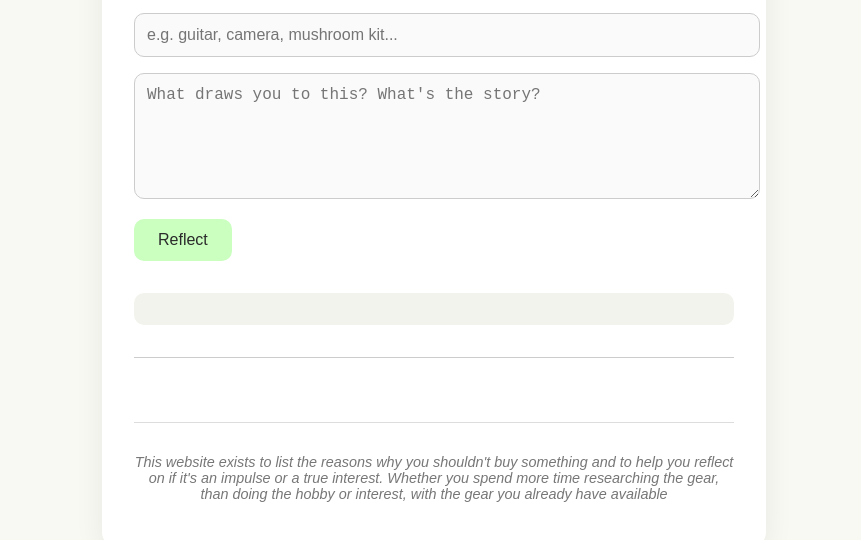
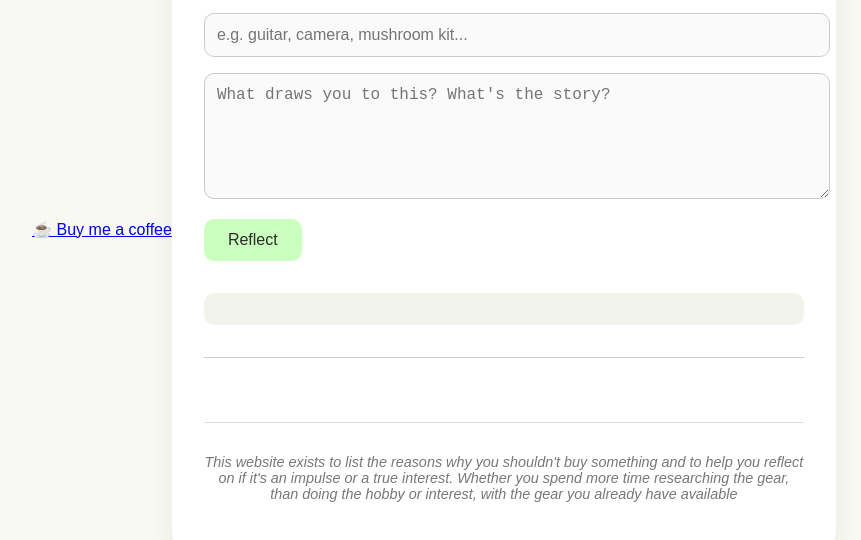
Before and after one commit to Stagnir/adhdimpulse, a plain HTML site: page index.html in a window 1280 px wide. Shown: the part 187-727 px from the top of the page, without its empty margins (206-1067 px from the left). Drawn offline with Linux system fonts and the light colour scheme; a web font is replaced by a local one.

Commit message:
Update index.html

```diff
--- a/index.html
+++ b/index.html
@@ -8,6 +8,11 @@
   <link href="https://fonts.googleapis.com/css2?family=Zen+Kaku+Gothic+Antique&display=swap" rel="stylesheet">
   <link rel="stylesheet" href="style.css" />
 </head>
+  <div style="text-align: center; margin-top: 2rem;">
+  <a href="https://www.buymeacoffee.com/adhdimpulse" target="_blank" rel="noopener">
+    ☕️ Buy me a coffee
+  </a>
+</div>
 <body>
   <div class="container">
     <h1>ADHD-Impulse-Guard 🌿</h1>
```
